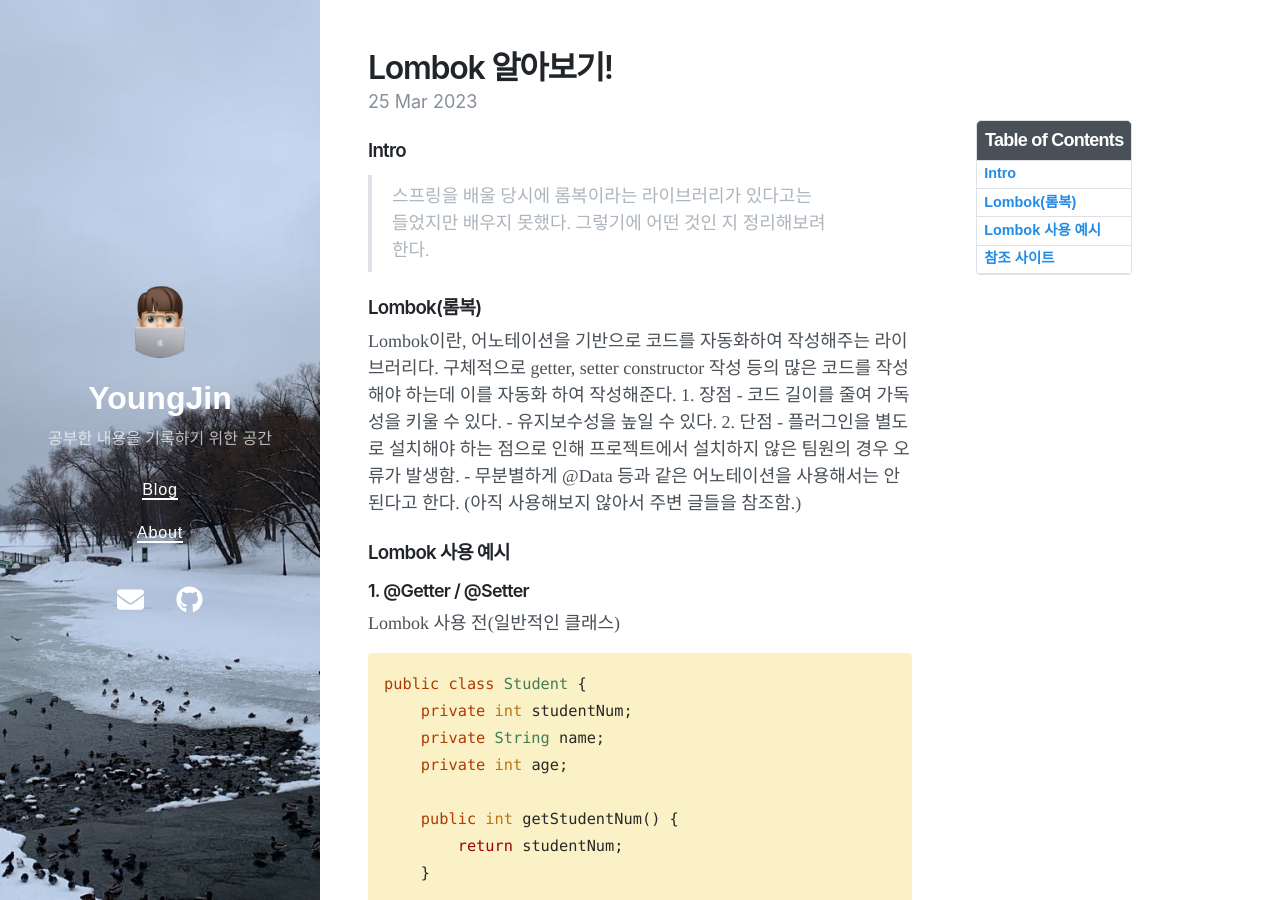
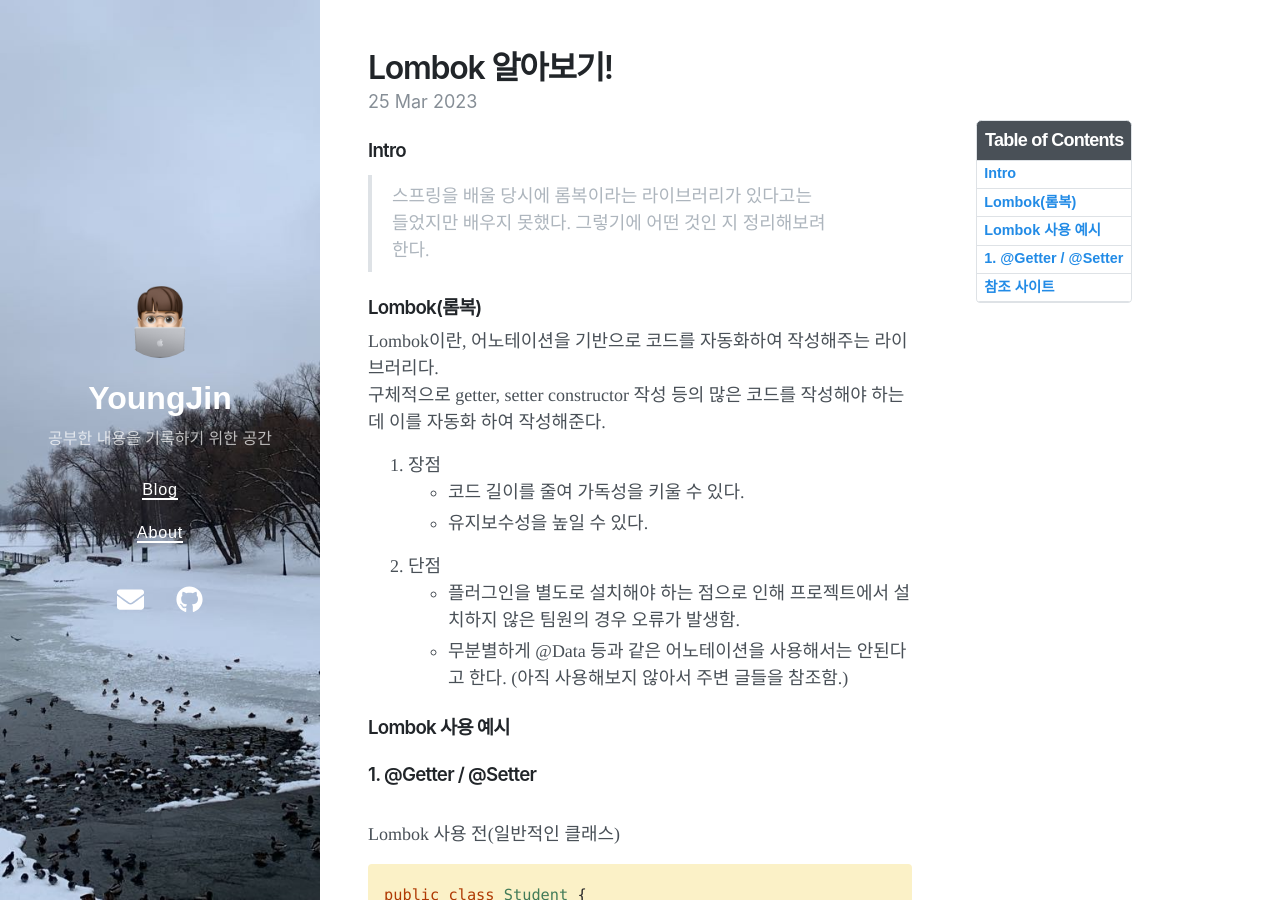
Before and after one commit to parkyoungjiin/parkyoungjiin.github.io, a Jekyll site: the page built from _posts/2023-03-28-Lombok(롬복).md, in a window 1280 px wide and 900 px high. Built offline with Jekyll 4.4.1, drawn with Linux system fonts in a browser that asks for light colours; nearby versions of some CDN libraries.

Commit message:
Update 2023-03-28-Lombok(롬복).md

````diff
--- a/_posts/2023-03-28-Lombok(롬복).md
+++ b/_posts/2023-03-28-Lombok(롬복).md
@@ -11,19 +11,19 @@ toc_label: "Lombok"
 > 스프링을 배울 당시에 롬복이라는 라이브러리가 있다고는 들었지만 배우지 못했다. 그렇기에 어떤 것인 지 정리해보려 한다.
 
 ### Lombok(롬복)
-Lombok이란, 어노테이션을 기반으로 코드를 자동화하여 작성해주는 라이브러리다.
-구체적으로 getter, setter constructor 작성 등의 많은 코드를 작성해야 하는데 이를 자동화 하여 작성해준다.
-    1. 장점
-        - 코드 길이를 줄여 가독성을 키울 수 있다.
-        - 유지보수성을 높일 수 있다.
-    2. 단점
-        - 플러그인을 별도로 설치해야 하는 점으로 인해 프로젝트에서 설치하지 않은 팀원의 경우 오류가 발생함.
-        - 무분별하게 @Data 등과 같은 어노테이션을 사용해서는 안된다고 한다. (아직 사용해보지 않아서 주변 글들을 참조함.)
+Lombok이란, 어노테이션을 기반으로 코드를 자동화하여 작성해주는 라이브러리다.<br>
+구체적으로 getter, setter constructor 작성 등의 많은 코드를 작성해야 하는데 이를 자동화 하여 작성해준다.<br>
+1. 장점
+    - 코드 길이를 줄여 가독성을 키울 수 있다.
+    - 유지보수성을 높일 수 있다.
+2. 단점
+    - 플러그인을 별도로 설치해야 하는 점으로 인해 프로젝트에서 설치하지 않은 팀원의 경우 오류가 발생함.
+    - 무분별하게 @Data 등과 같은 어노테이션을 사용해서는 안된다고 한다. (아직 사용해보지 않아서 주변 글들을 참조함.)
 
 ### Lombok 사용 예시
 
-#### 1. @Getter / @Setter
-
+### 1. @Getter / @Setter
+<br>
 Lombok 사용 전(일반적인 클래스)
 
 ```java
````
